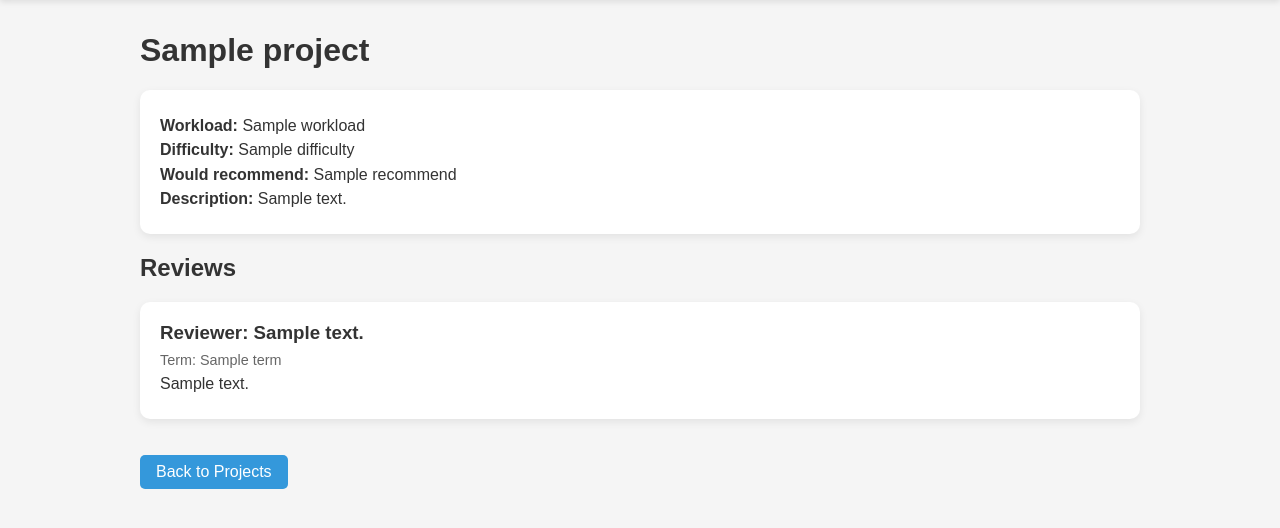
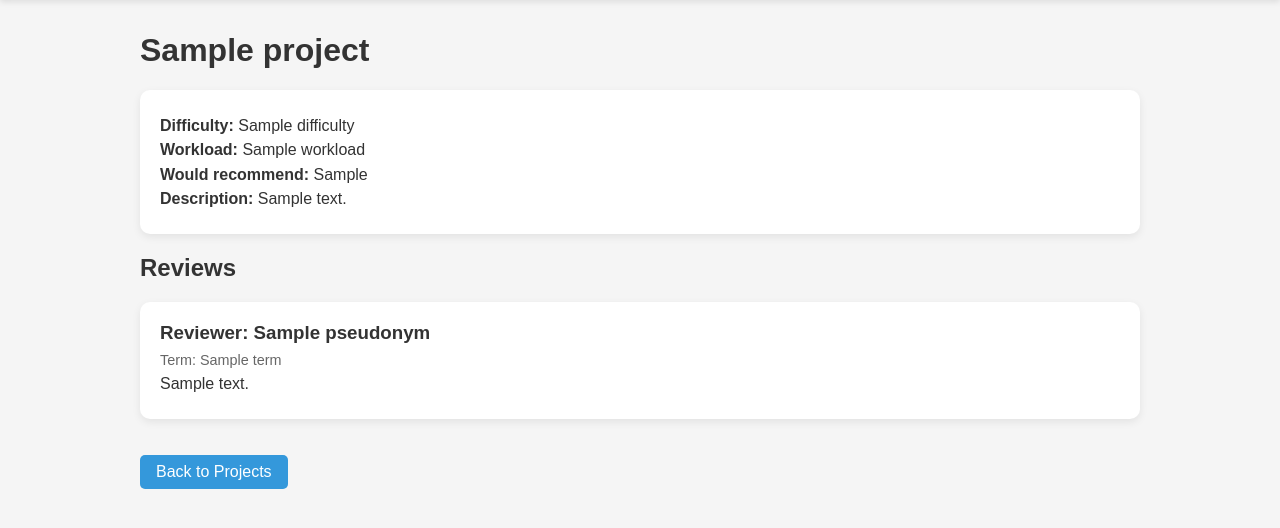
Before and after one commit to caydub/CS-467-Capstone---Project-Experience-Explorer, a Flask app: template templates/project_detail.html in a window 1280 px wide. Shown: the part 58-586 px from the top of the page. Run offline with Flask 3, Linux system fonts and the light colour scheme; the template is opened without the code that fills it: most values are stand-ins (such as "Sample title", 1, 10 or a date in 2020).

Commit message:
Fix template field names to match finalized database schema

```diff
--- a/templates/index.html
+++ b/templates/index.html
@@ -25,11 +25,11 @@
             <p><strong>Difficulty:</strong> {{ project.difficulty }}</p>
 
             <div class="rating-bar">
-                <div class="rating-fill" style="width: {{ project.difficulty_score * 10 }}%;"></div>
+                <div class="rating-fill" style="width: {{ project.difficulty * 20 }}%;"></div>
             </div>
 
             <p><strong>Workload:</strong> {{ project.workload }}</p>
-            <p><strong>Would recommend:</strong> {{ project.recommend }}</p>
+            <p><strong>Would recommend:</strong> {{ project.would_recommend }}</p>
         </div>
 
         <!-- Review info -->
@@ -38,7 +38,7 @@
             <p><strong>Top review:</strong> {{ project.top_snippet }}</p>
         </div>
 
-        <a href="/project/{{ project.id }}" class="button">View Details</a>
+        <a href="/project/{{ project.project_id }}" class="button">View Details</a>
 
     </div>
     {% endfor %}
--- a/templates/project_detail.html
+++ b/templates/project_detail.html
@@ -7,9 +7,9 @@
 <h1>{{ project.title }}</h1>
 
 <div class="project-card">
+    <p><strong>Difficulty:</strong> {{ project.difficulty }}</p>
     <p><strong>Workload:</strong> {{ project.workload }}</p>
-    <p><strong>Difficulty:</strong> {{ project.difficulty }}</p>
-    <p><strong>Would recommend:</strong> {{ project.recommend }}</p>
+    <p><strong>Would recommend:</strong> {{ project.would_recommend }}</p>
     <p><strong>Description:</strong> {{ project.description }}</p>
 </div>
 
@@ -18,9 +18,9 @@
 {% if reviews %}
     {% for review in reviews %}
     <div class="project-card">
-        <h3>Reviewer: {{ review.reviewer }}</h3>
+        <h3>Reviewer: {{ review.pseudonym }}</h3>
         <p class="project-meta">Term: {{ review.term }}</p>
-        <p>{{ review.text }}</p>
+        <p>{{ review.review_text }}</p>
     </div>
     {% endfor %}
 {% else %}
```
